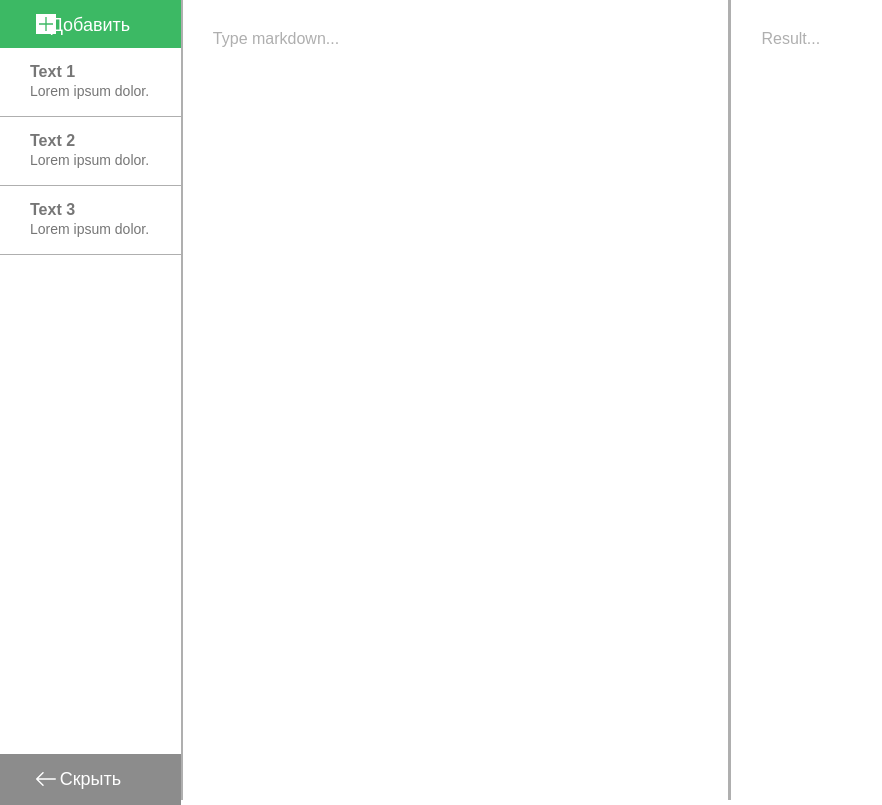
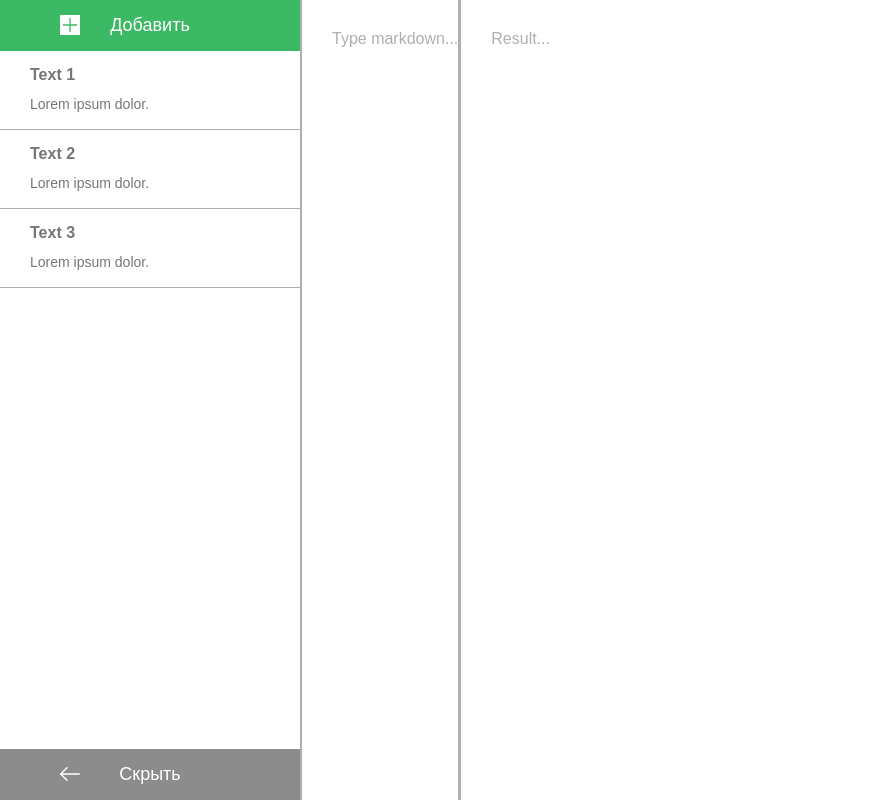
Before and after one commit to KosmoPirat/TextDesign, a plain HTML site: page index.html in a window 1280 px wide. Shown: the whole page, without its empty margins (0-882 px from the left). Drawn offline with Linux system fonts and the light colour scheme.

Commit message:
правки

```diff
--- a/css/style.css
+++ b/css/style.css
@@ -1,25 +1,26 @@
-*{margin: 0; padding: 0; font-family: Arial, "Helvetica Neue", Helvetica, sans-serif;}
-
-
-.wrapper {
-    display: grid;
-    grid-template-columns: 1fr 3fr 3fr;
+body {
+    display: flex;
+    margin: 0;
+    padding: 0;
+    font-family: Arial, "Helvetica Neue", Helvetica, sans-serif;
     height: 100vh;
 }
 /*sidebar start*/
 .sidebar {
-    display: grid;
-    grid-template-rows: 6% 1fr 5.8%;
+    display: flex;
+    flex-direction: column;
+    justify-content: space-between;
+    width: 300px;
     border-right: 2px solid #afafaf;
 }
 
-.sidebar-header {
+.sidebar__header {
     display: flex;
     justify-content: center;
     background-color: #3bc36f;
 }
 
-.buttons {
+.button {
     width: 100%;
     padding: 15px 0;
     border: none;
@@ -30,12 +31,12 @@
     cursor: pointer;
 }
 
-#add-sidebar-item {
+.button_add-item {
     position: relative;
     background-color: #3bc36f;
 }
 
-#add-sidebar-item:after {
+.button_add-item:after {
     content: "";
     position: absolute;
     display: block;
@@ -46,24 +47,26 @@
     height: 20px;
 }
 
-#add-sidebar-item:hover{
+.button_add-item:hover{
     background-color: #3cb964;
     transition: 0.3s;
 }
 
 
-.list-items {
+.list {
+    margin: 0;
+    padding: 0;
     list-style-type: none;
 }
 
-.item {
+.list__item {
     position: relative;
     padding: 15px 30px;
     border-bottom: 1px solid #afafaf;
     color: #767676;
 }
 
-.close {
+.list__close-icon {
     position: absolute;
     display: block;
     top: 10px;
@@ -74,31 +77,36 @@
     height: 10px;
 }
 
-.item:hover .close {
+.list__item:hover .list__close-icon {
     opacity: 1;
     transition: 0.3s;
 }
 
-.item-text{
+.list__head {
+    margin: 0 0 10px 0;
+}
+
+.list__text{
+    margin: 0;
     font-size: 14px;
     line-height: 20px;
 }
 
-.sidebar-footer {
+.sidebar__footer {
     align-items: flex-end;
 }
 
-#hide-sidebar {
+.button_hide-sidebar {
     position: relative;
     background-color: #8c8c8c;
 }
 
-#hide-sidebar:hover{
+.button_hide-sidebar:hover{
     background-color: #828282;
     transition: 0.3s;
 }
 
-#hide-sidebar:after {
+.button_hide-sidebar:after {
     content: "";
     position: absolute;
     display: block;
@@ -111,14 +119,18 @@
 /*sidebar end*/
 
 /*input text start*/
-.input-mark {
+.text {
+    display: flex;
+}
+
+.text__input {
     border-right: 3px solid #afafaf;
     padding-top: 30px;
     padding-left: 30px;
     color: #afafaf;
 }
 
-.output-result {
+.text__output {
     padding-top: 30px;
     padding-left: 30px;
     color: #afafaf;
--- a/index.html
+++ b/index.html
@@ -7,34 +7,36 @@
     <title>TextDesign</title>
 </head>
 <body>
-    <div class="wrapper">
 <section class="sidebar">
-            <header class="sidebar-header">
-                <button id="add-sidebar-item" class="buttons">Добавить <span class="add-icon"></span></button>
+    <div class="content">
+        <header class="sidebar__header">
+            <button class="button button_add-item">Добавить</button>
         </header>
-            <ul class="list-items">
-                <li class="item">
-                    <div class="close"></div>
-                    <h4 class="item-head">Text 1</h4>
-                    <p class="item-text">Lorem ipsum dolor.</p>
+        <ul class="list">
+            <li class="list__item">
+                <div class="list__close-icon"></div>
+                <h4 class="list__head">Text 1</h4>
+                <p class="list__text">Lorem ipsum dolor.</p>
             </li>
-                <li class="item">
-                    <div class="close"></div>
-                    <h4 class="item-head">Text 2</h4>
-                    <p class="item-text">Lorem ipsum dolor.</p>
+            <li class="list__item">
+                <div class="list__close-icon"></div>
+                <h4 class="list__head">Text 2</h4>
+                <p class="list__text">Lorem ipsum dolor.</p>
             </li>
-                <li class="item">
-                    <div class="close"></div>
-                    <h4 class="item-head">Text 3</h4>
-                    <p class="item-text">Lorem ipsum dolor.</p>
+            <li class="list__item">
+                <div class="list__close-icon"></div>
+                <h4 class="list__head">Text 3</h4>
+                <p class="list__text">Lorem ipsum dolor.</p>
             </li>
         </ul>
-            <footer class="sidebar-footer">
-                <button id="hide-sidebar" class="buttons"><span class="hide-icon"></span>Скрыть</button>
+    </div>
+    <footer class="sidebar__footer">
+        <button class="button button_hide-sidebar">Скрыть</button>
     </footer>
 </section>
-        <section class="input-mark">Type markdown...</section>
-        <section class="output-result">Result...</section>
+<div class="text">
+    <section class="text__input">Type markdown...</section>
+    <section class="text__output">Result...</section>
 </div>
 </body>
 </html>
```
Also changed, not shown: 1 other file. Lines whose indentation alone changed are shown as unchanged.
